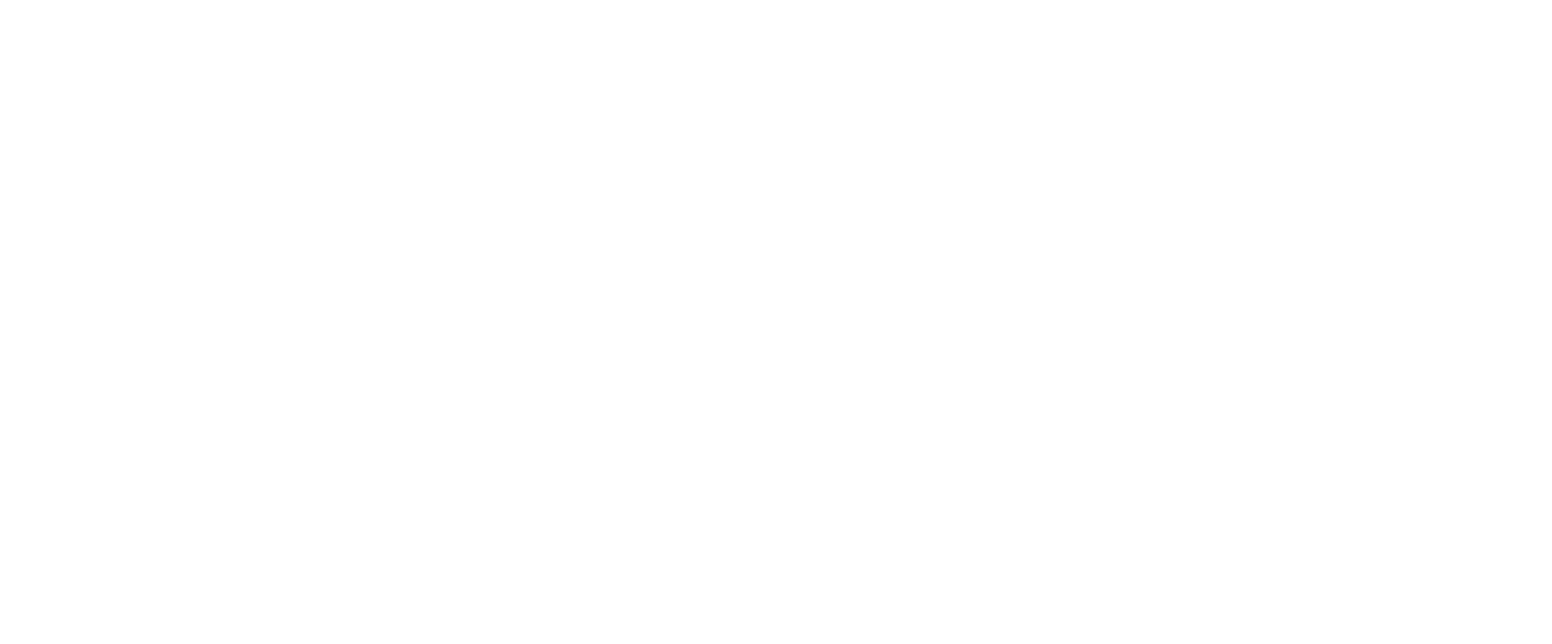
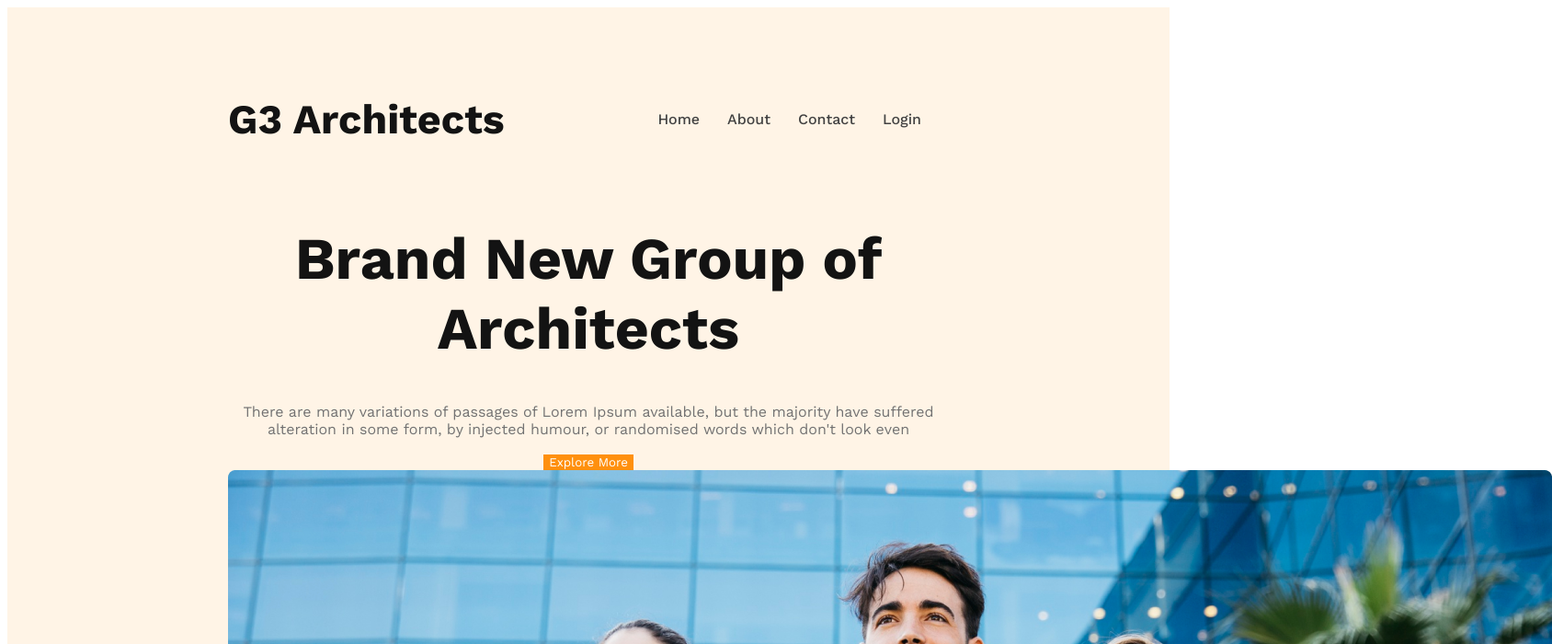
Before and after one commit to mdsajib1473/g3-architect-website, a plain HTML site: page index.html in a window 1280 px wide. Shown: the top 700 px of the page at 92% size, 1688 px wide, since content can reach past the window. Drawn offline with nearby package versions, Linux system fonts and the light colour scheme.

Commit message:
added banner

```diff
--- a/architects.css
+++ b/architects.css
@@ -0,0 +1,66 @@
+/* Works sens fonts from google */
+
+@import url('https://fonts.googleapis.com/css2?family=Work+Sans:wght@400;500;600;700;800&display=swap');
+
+/* shared styles */
+* {
+    font-family: 'Work Sans', sans-serif;
+}
+.btn-primary{
+    background-color: #FF900E;
+    border:none;
+    color: #FFF;
+}
+
+/* header styles */
+header {
+    background-color: rgba(255, 144, 14, 0.10);
+    padding: 50px 240px;
+}
+
+nav {
+    display: flex;
+    justify-content: space-between;
+    align-items: center;
+
+}
+
+.nav-title {
+    font-size: 2.8rem;
+    font-weight: 700;
+    color: #131313;
+}
+
+nav>ul {
+    display: flex;
+}
+
+nav li {
+    list-style: none;
+    margin-right: 30px;
+    font-weight: 500;
+    font-size: 1rem;
+}
+
+nav li a {
+    text-decoration: none;
+    color: #424242;
+}
+
+/* banner styles */
+.banner-content {
+    max-width: 800px;
+    text-align: center;
+    margin: 0 auto;
+}
+
+.banner-title {
+    color: #131313;
+    font-size: 64px;
+    font-weight: 700;
+}
+.banner-description{
+    color: #727272;
+    font-weight: 400;
+    font-size: 16px;
+}
--- a/index.html
+++ b/index.html
@@ -7,6 +7,30 @@
     <link rel="stylesheet" href="architects.css">
 </head>
 <body>
+    <header>
+        <nav class="header">
+            <h3 class="nav-title">G3 Architects</h3>
+            <ul>
+                <li><a href="">Home</a></li>
+                <li><a href="">About</a></li>
+                <li><a href="">Contact</a></li>
+                <li><a href="">Login</a></li>
+            </ul>
+        </nav>
+        <div class="banner">
+            <div class="banner-content">
+                <h1 class="banner-title">Brand New Group of Architects</h1>
+                <p class="banner-description">There are many variations of passages of Lorem Ipsum available, but the majority have suffered alteration in some form, by injected humour, or randomised words which don't look even</p>
+                <button class="btn-primary">Explore More</button>
+            </div>
+            <img src="images/banner.png" alt="">
+        </div>
+    </header>
+    <main>
 
+    </main>
+    <footer>
+
+    </footer>
 </body>
 </html>
```
